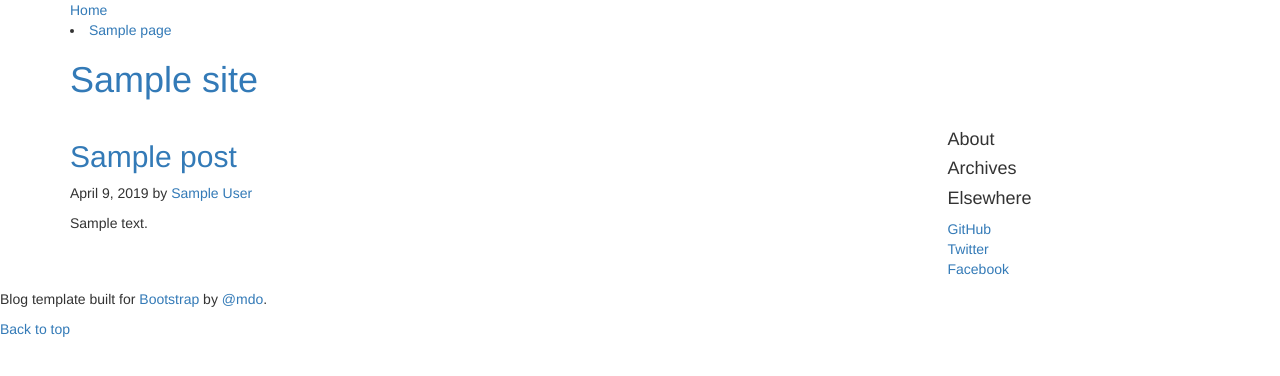
After one commit to rsherman89/SokratesGroup, a WordPress theme: template index.php in a window 1280 px wide. The commit adds this page. Shown: the top 376 px of the page. Run offline with PHP 8.4 and a stand-in for WordPress, Linux system fonts and the light colour scheme; the site name, menu and one post (Sample post) are stand-ins, and other content is empty; some libraries are stand-ins or nearby versions.

Commit message:
Added base WP files

```diff
--- /dev/null
+++ b/content.php
@@ -0,0 +1,8 @@
+
+<div class="blog-post">
+  <h2 class="blog-post-title"><a href="<?php the_permalink(); ?>"><?php the_title(); ?></a></h2>
+  <p class="blog-post-meta"><?php the_date(); ?> by <a href="#"><?php the_author(); ?></a></p>
+
+ <?php the_excerpt(); ?>
+
+</div><!-- /.blog-post -->
--- /dev/null
+++ b/footer.php
@@ -0,0 +1,19 @@
+    </div><!-- /.container -->
+
+    <footer class="blog-footer">
+      <p>Blog template built for <a href="http://getbootstrap.com">Bootstrap</a> by <a href="https://twitter.com/mdo">@mdo</a>.</p>
+      <p>
+        <a href="#">Back to top</a>
+      </p>
+    </footer>
+
+
+    <!-- Bootstrap core JavaScript
+    ================================================== -->
+    <!-- Placed at the end of the document so the pages load faster -->
+    <script src="https://ajax.googleapis.com/ajax/libs/jquery/1.11.3/jquery.min.js"></script>
+    <script src="https://maxcdn.bootstrapcdn.com/bootstrap/3.3.5/js/bootstrap.min.js"></script>
+
+    <?php wp_footer(); ?>
+  </body>
+</html>
--- a/gulpfile.js
+++ b/gulpfile.js
@@ -4,14 +4,14 @@ const cssnano = require('gulp-cssnano');
 
 
 gulp.task('sass', function(){
-  return gulp.src('scss/styles.scss')
+  return gulp.src('scss/style.scss')
     .pipe(sass())
     .pipe(gulp.dest('./'))
 });
 
 // Minifys .css and reload browser.
 gulp.task('mini-css', function() {
-    return gulp.src('styles.css')
+    return gulp.src('style.css')
     .pipe(cssnano())
     .pipe(gulp.dest('./'));
 });
--- /dev/null
+++ b/header.php
@@ -0,0 +1,45 @@
+
+<!DOCTYPE html>
+<html lang="en">
+  <head>
+    <meta charset="utf-8">
+    <meta http-equiv="X-UA-Compatible" content="IE=edge">
+    <meta name="viewport" content="width=device-width, initial-scale=1">
+    <!-- The above 3 meta tags *must* come first in the head; any other head content must come *after* these tags -->
+    <meta name="description" content="<?php echo get_bloginfo( 'description' ); ?>">
+    <meta name="author" content="">
+
+    <title><?php echo get_bloginfo( 'name' ); ?></title>
+
+    <!-- Bootstrap core CSS -->
+    <link href="https://maxcdn.bootstrapcdn.com/bootstrap/3.3.5/css/bootstrap.min.css" rel="stylesheet">
+
+    <!-- Custom styles for this template -->
+    <link href="<?php echo get_bloginfo('template_directory'); ?>/blog.css" rel="stylesheet">
+
+
+    <!-- HTML5 shim and Respond.js for IE8 support of HTML5 elements and media queries -->
+    <!--[if lt IE 9]>
+      <script src="https://oss.maxcdn.com/html5shiv/3.7.2/html5shiv.min.js"></script>
+      <script src="https://oss.maxcdn.com/respond/1.4.2/respond.min.js"></script>
+    <![endif]-->
+    <?php wp_head();?>
+  </head>
+
+  <body>
+
+    <div class="blog-masthead">
+      <div class="container">
+        <nav class="blog-nav">
+          <a class="blog-nav-item active" href="<?php echo get_home_url(); ?>">Home</a>
+          <?php wp_list_pages( '&title_li=' ); ?>
+        </nav>
+      </div>
+    </div>
+
+    <div class="container">
+
+      <div class="blog-header">
+        <h1 class="blog-title"><a href="<?php echo get_bloginfo( 'wpurl' );?>"><?php echo get_bloginfo( 'name' ); ?></a></h1>
+        <p class="lead blog-description"><?php echo get_bloginfo( 'description' ); ?></p>
+      </div>
--- /dev/null
+++ b/index.php
@@ -0,0 +1,27 @@
+
+<?php get_header(); ?>
+
+<div class="row">
+
+  <div class="col-sm-8 blog-main">
+    <?php
+    if ( have_posts() ) : while ( have_posts() ) : the_post();
+
+        get_template_part( 'content', get_post_format() );
+      endwhile; ?>
+
+      <nav>
+        <ul class="pager">
+          <li><?php next_posts_link( 'Previous' ); ?></li>
+          <li><?php previous_posts_link( 'Next' ); ?></li>
+        </ul>
+      </nav>
+
+    <?php endif; ?>
+  </div><!-- /.blog-main -->
+
+  <?php get_sidebar(); ?>
+
+</div><!-- /.row -->
+
+<?php get_footer(); ?>
--- a/scss/_header.scss
+++ b/scss/_header.scss
@@ -1,4 +1,3 @@
 header{
-	background-color: $color;
 
 }
--- /dev/null
+++ b/sidebar.php
@@ -0,0 +1,21 @@
+
+<div class="col-sm-3 col-sm-offset-1 blog-sidebar">
+  <div class="sidebar-module sidebar-module-inset">
+    <h4>About</h4>
+    <p><?php the_author_meta( 'description' ); ?> </p>
+  </div>
+  <div class="sidebar-module">
+    <h4>Archives</h4>
+    <ol class="list-unstyled">
+      <?php wp_get_archives( 'type=monthly' ); ?>
+    </ol>
+  </div>
+  <div class="sidebar-module">
+    <h4>Elsewhere</h4>
+    <ol class="list-unstyled">
+      <li><a href="#">GitHub</a></li>
+      <li><a href="#">Twitter</a></li>
+      <li><a href="#">Facebook</a></li>
+    </ol>
+  </div>
+</div><!-- /.blog-sidebar -->
--- a/styles.css
+++ /dev/null
@@ -1 +0,0 @@
-body{color:red}p{color:violet}header{background-color:red}
```
Also changed, not shown: page.php (added, +18 -0 lines), scss/style.scss (added, +18 -0 lines), scss/styles.scss (deleted, +0 -9 lines), single.php (added, +23 -0 lines), style.css (added, +8 -0 lines).
